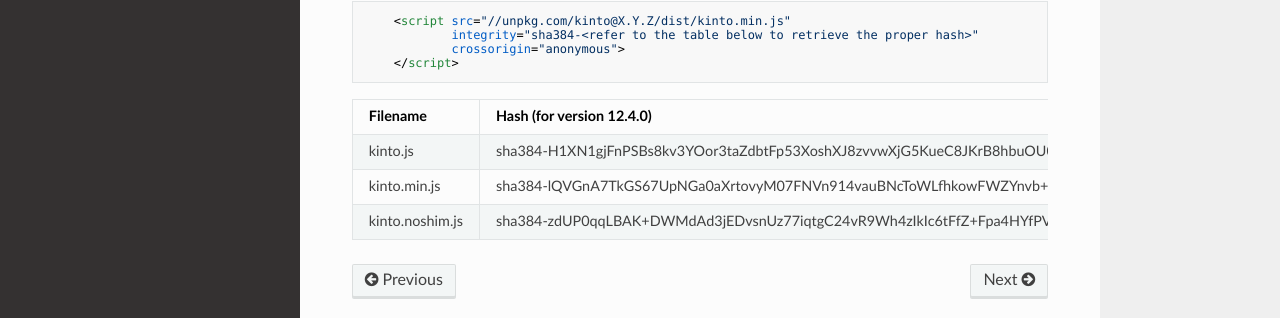
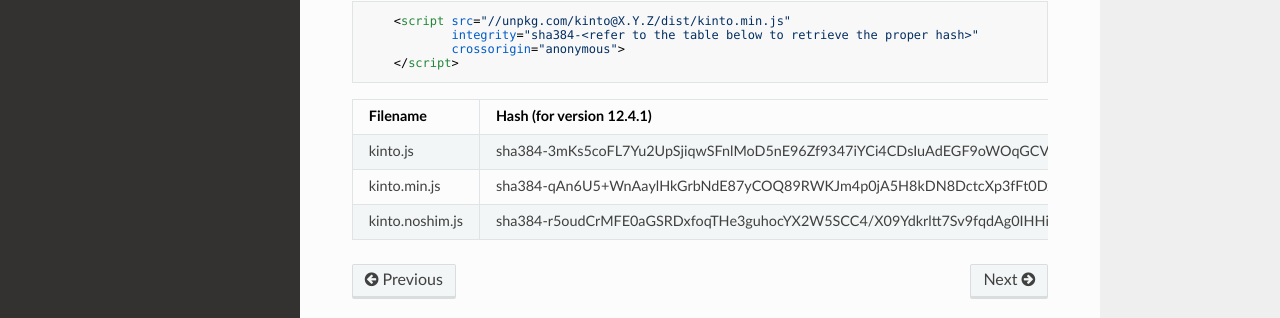
Before and after one commit to Kinto/kinto.js, an MkDocs documentation site: the page built from docs/installation.md, in a window 1280 px wide and 1323 px high. Shown: the part 930-1248 px from the top of the window. Built offline with MkDocs 1.6.1, drawn with Linux system fonts in a browser that asks for light colours; nearby versions of some CDN libraries; old or Windows-style settings are respelled for this version of MkDocs.

Commit message:
Update SRIs

````diff
--- a/docs/installation.md
+++ b/docs/installation.md
@@ -37,8 +37,8 @@ integrity with the hash provided below:
     </script>
 ```
 
-| Filename                | Hash (for version 12.4.0)                                               |
+| Filename                | Hash (for version 12.4.1)                                               |
 |-------------------------|-------------------------------------------------------------------------|
-| kinto.js                | sha384-H1XN1gjFnPSBs8kv3YOor3taZdbtFp53XoshXJ8zvvwXjG5KueC8JKrB8hbuOU0G |
-| kinto.min.js            | sha384-lQVGnA7TkGS67UpNGa0aXrtovyM07FNVn914vauBNcToWLfhkowFWZYnvb+NkBwZ |
-| kinto.noshim.js         | sha384-zdUP0qqLBAK+DWMdAd3jEDvsnUz77iqtgC24vR9Wh4zIkIc6tFfZ+Fpa4HYfPVua |
+| kinto.js                | sha384-3mKs5coFL7Yu2UpSjiqwSFnlMoD5nE96Zf9347iYCi4CDsIuAdEGF9oWOqGCVoJf |
+| kinto.min.js            | sha384-qAn6U5+WnAaylHkGrbNdE87yCOQ89RWKJm4p0jA5H8kDN8DctcXp3fFt0DxWULzq |
+| kinto.noshim.js         | sha384-r5oudCrMFE0aGSRDxfoqTHe3guhocYX2W5SCC4/X09Ydkrltt7Sv9fqdAg0IHHii |
````
